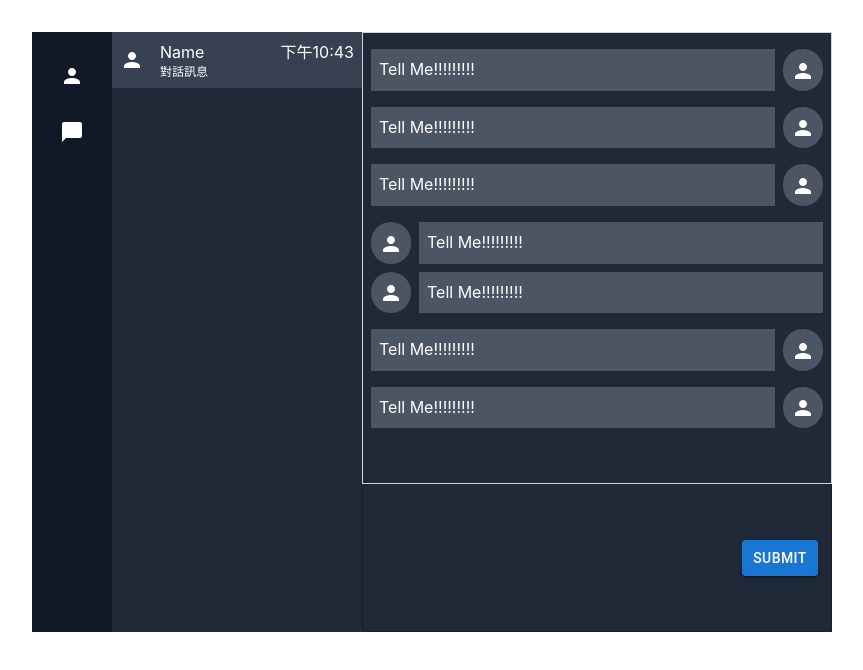
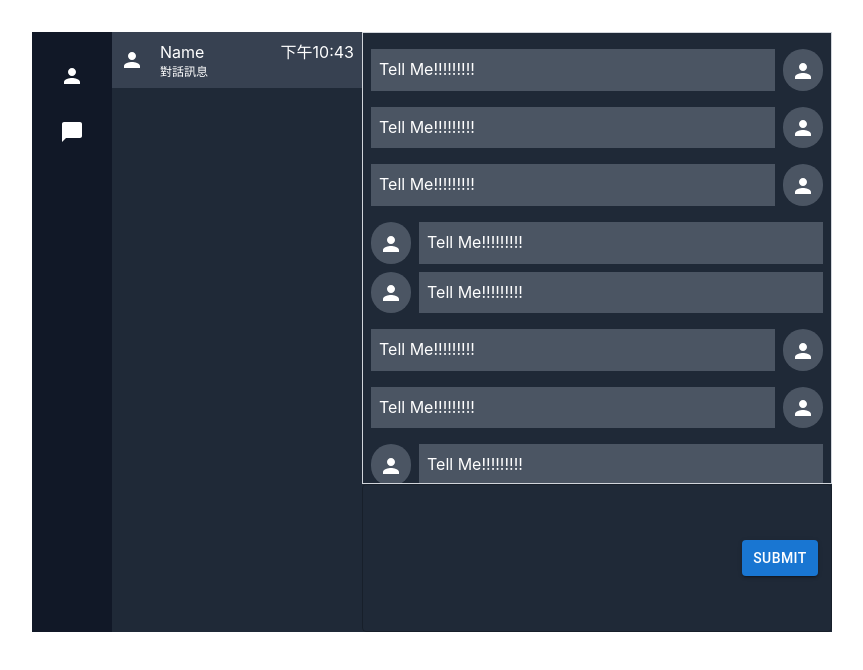
Before and after one commit to Ruila/webchat, a Next.js app in the folder nextjs-webchat/: page / in a window 1280 px wide. Shown: the top 670 px of the page, without its empty margins (208-1071 px from the left). Built offline with nearby package versions, Linux system fonts and the light colour scheme.

Commit message:
modify  layout

```diff
--- a/nextjs-webchat/components/ChatContainer.tsx
+++ b/nextjs-webchat/components/ChatContainer.tsx
@@ -22,8 +22,8 @@ export const ChatContainer: NextComponentType = () => {
 
     return (
         <div className="w-full h-full flex flex-col">
-            <div className="flex-1 w-full border-gray-300 border-[1px] border-solid">
-                {renderMessage}
+            <div className="flex-1 w-full border-gray-300 border-[1px] overflow-scroll border-solid">
+                 {renderMessage}
             </div>
             <TextField
                 fullWidth
--- a/nextjs-webchat/mockData/mockMessageList.tsx
+++ b/nextjs-webchat/mockData/mockMessageList.tsx
@@ -26,5 +26,13 @@ export const mockMessageList = [
     {
         type: "friend",
         message: "Tell Me!!!!!!!!!"
+    },
+    {
+        type: "me",
+        message: "Tell Me!!!!!!!!!"
+    },
+    {
+        type: "friend",
+        message: "Tell Me!!!!!!!!!"
     }
 ]
```
